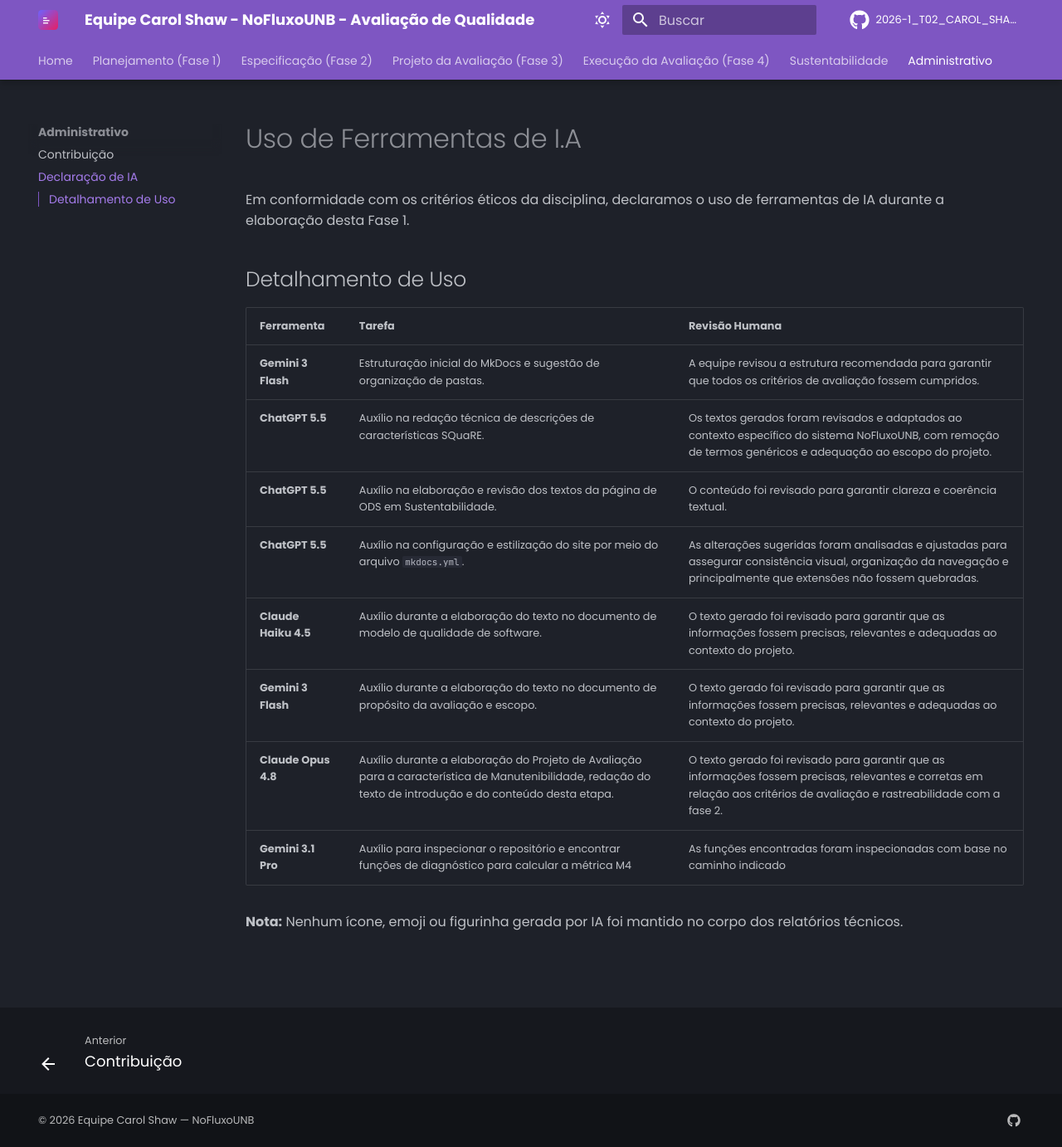
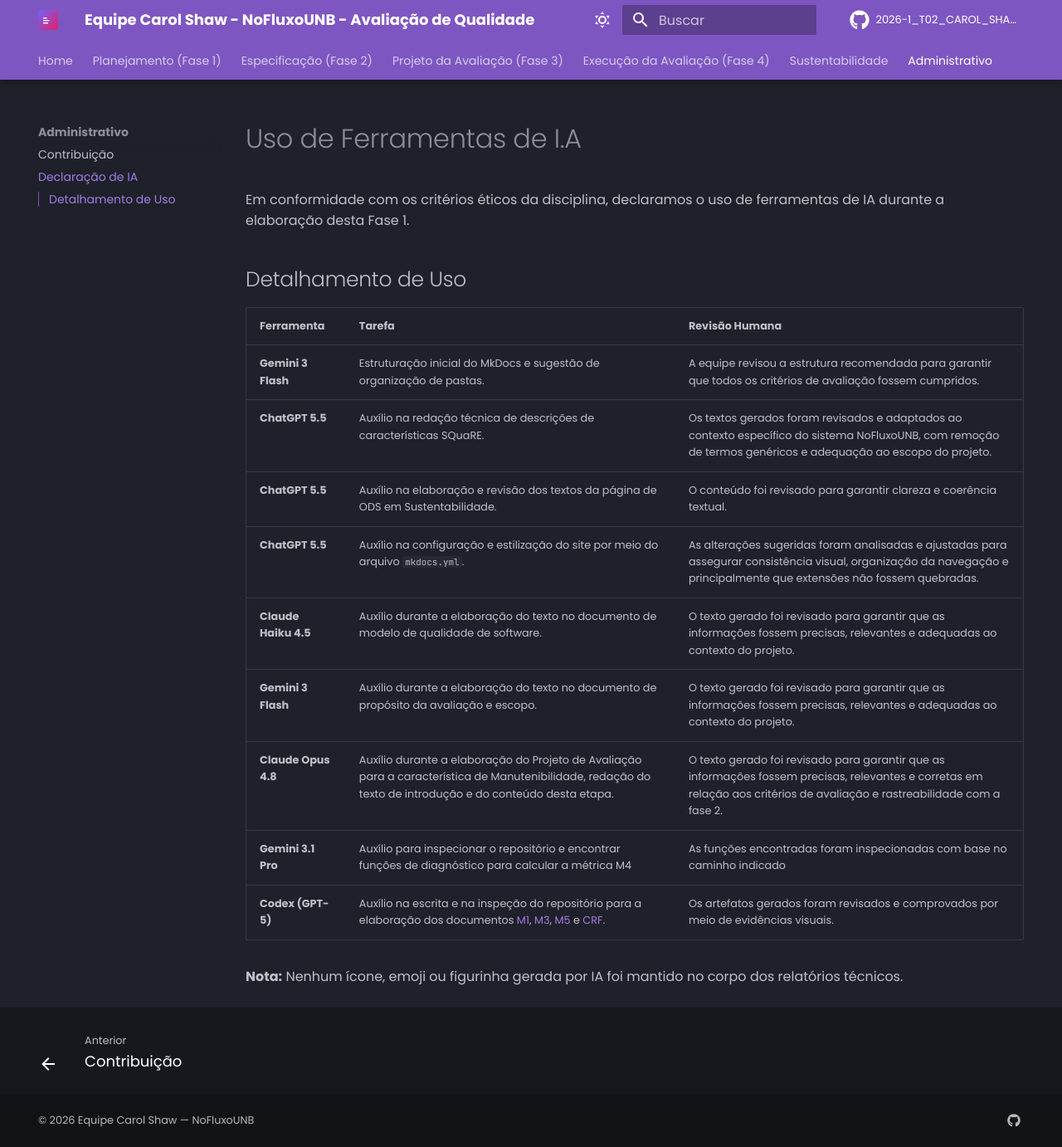
Before and after one commit to FCTE-Qualidade-de-Software-1/2026-1_T02_CAROL_SHAW, an MkDocs documentation site: the page built from docs/adm/ia.md, in a window 1280 px wide and 1382 px high. Shown: the whole window at 83% size. Built offline with MkDocs 1.6.1 and Material for MkDocs 9.7.7, drawn with Linux system fonts in a browser that asks for light colours; comment, search, counter and statistics services are not loaded.

Commit message:
declaração de uso de ia

```diff
--- a/docs/adm/ia.md
+++ b/docs/adm/ia.md
@@ -14,6 +14,7 @@
 | **Gemini 3 Flash**   | Auxílio durante a elaboração do texto no documento de propósito da avaliação e escopo.| O texto gerado foi revisado para garantir que as informações fossem precisas, relevantes e adequadas ao contexto do projeto.|
 | **Claude Opus 4.8**  | Auxílio durante a elaboração do Projeto de Avaliação para a característica de Manutenibilidade, redação do texto de introdução e do conteúdo desta etapa. | O texto gerado foi revisado para garantir que as informações fossem precisas, relevantes e corretas em relação aos critérios de avaliação e rastreabilidade com a fase 2. |
 | **Gemini 3.1 Pro** | Auxílio para inspecionar o repositório e encontrar funções de diagnóstico para calcular a métrica  M4 | As funções encontradas foram inspecionadas com base no caminho indicado |
+| **Codex (GPT-5)** | Auxílio na escrita e na inspeção do repositório para a elaboração dos documentos [M1](../fase4/evidencias/manutenibilidade/m1.md), [M3](../fase4/evidencias/manutenibilidade/m3.md), [M5](../fase4/evidencias/manutenibilidade/m5.md) e [CRF](../fase4/evidencias/adequacao_funcional/crf.md). | Os artefatos gerados foram revisados e comprovados por meio de  evidências visuais. |
 
 
 **Nota:** Nenhum ícone, emoji ou figurinha gerada por IA foi mantido no corpo dos relatórios técnicos.
```
